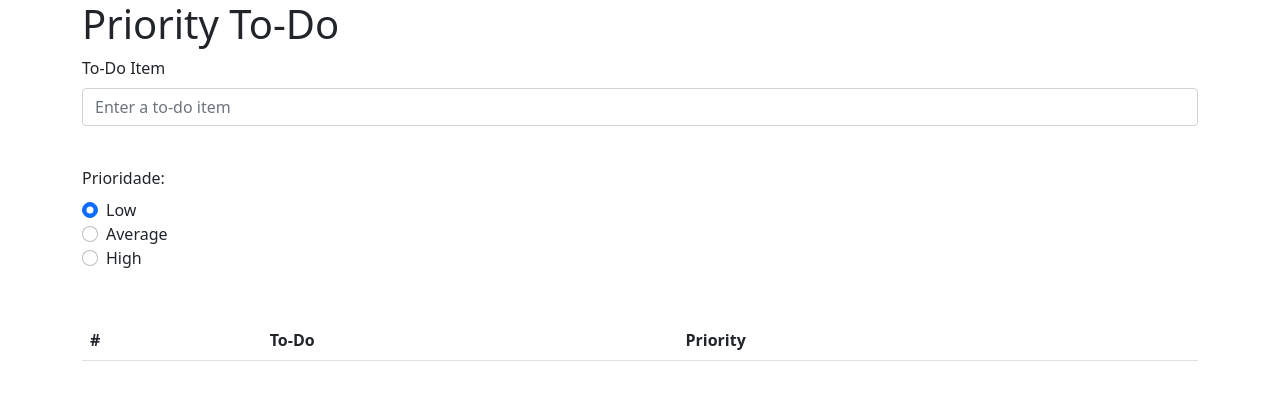
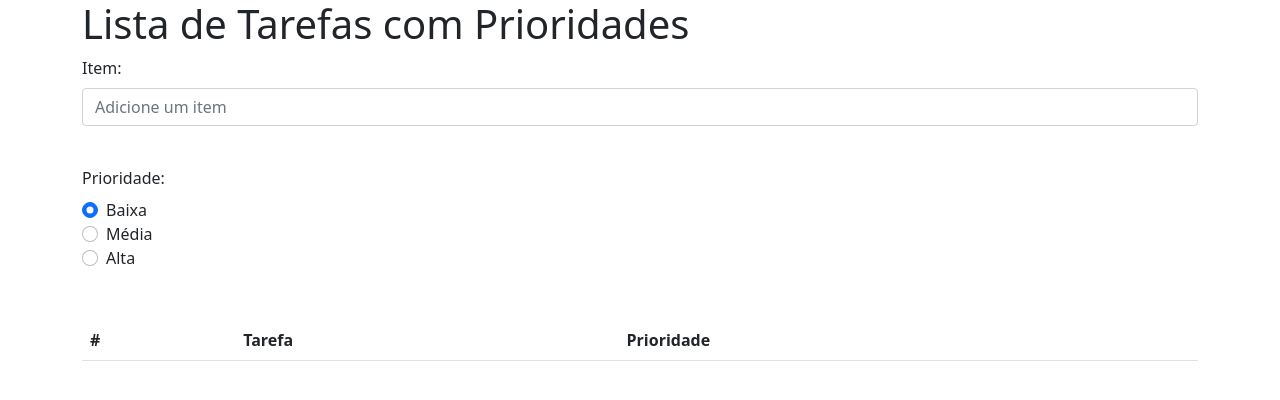
Before and after one commit to Jefferson-S-Rodrigues/dauTDD, a Django app: page / in a window 1280 px wide. Shown: the top 400 px of the page. Run offline with Django 3.2, Linux system fonts and the light colour scheme; data that the repository does not hold is empty.

Commit message:
Mudança para português

```diff
--- a/superlista/lists/templates/home.html
+++ b/superlista/lists/templates/home.html
@@ -9,29 +9,29 @@
     <link href="https://cdn.jsdelivr.net/npm/bootstrap@5.0.0/dist/css/bootstrap.min.css" rel="stylesheet"
           integrity="sha384-wEmeIV1mKuiNpC+IOBjI7aAzPcEZeedi5yW5f2yOq55WWLwNGmvvx4Um1vskeMj0" crossorigin="anonymous">
 
-    <title>Priority To-Do</title>
+    <title>Lista de Tarefas com Prioridades</title>
 </head>
 <body>
 <div class="container">
     <div class="panel panel-default">
         <div class="panel-heading">
-            <h1 class="panel-title">Priority To-Do</h1>
+            <h1 class="panel-title">Lista de Tarefas com Prioridades</h1>
         </div>
         <div class="panel-body">
             <form method="POST">
                 <div class="mb-3">
-                    <label for="item_text" class="form-label">To-Do Item</label>
-                    <input class="form-control" name="item_text" id="id_new_item" placeholder="Enter a to-do item"/><br>
+                    <label for="item_text" class="form-label">Item:</label>
+                    <input class="form-control" name="item_text" id="id_new_item" placeholder="Adicione um item"/><br>
                 </div>
 
                 {% csrf_token %}
                 <label for="prioridade" class="form-label">Prioridade:</label>
                 <div class="form-check">
                     <input class="form-check-input" type="radio" id="baixa" name="prioridade" value="B" checked><label class="form-check-label"
-                                                                                                                       for="baixa">Low</label><br>
-                    <input class="form-check-input" type="radio" id="media" name="prioridade" value="M"><label class="form-check-label" for="media">Average</label><br>
+                                                                                                                       for="baixa">Baixa</label><br>
+                    <input class="form-check-input" type="radio" id="media" name="prioridade" value="M"><label class="form-check-label" for="media">Média</label><br>
                     <input class="form-check-input" type="radio" id="alta" name="prioridade" value="A"><label class="form-check-label"
-                                                                                                              for="alta">High</label>
+                                                                                                              for="alta">Alta</label>
                 </div>
             </form>
             <br><br>
@@ -39,8 +39,8 @@
                 <thead>
                 <tr>
                     <th scope="col">#</th>
-                    <th scope="col">To-Do</th>
-                    <th scope="col">Priority</th>
+                    <th scope="col">Tarefa</th>
+                    <th scope="col">Prioridade</th>
                 </tr>
                 </thead>
                 {% for item in items %}
@@ -49,11 +49,11 @@
                     <td>{{ item.text }}</td>
                     <td>
                         {% if item.prioridade == 'B' %}
-                        <span class="badge bg-success">Low</span>
+                        <span class="badge bg-success">Baixa</span>
                         {% elif item.prioridade == 'M' %}
-                        <span class="badge bg-warning text-dark">Average</span>
+                        <span class="badge bg-warning text-dark">Média</span>
                         {% elif item.prioridade == 'A' %}
-                        <span class="badge bg-danger">High</span>
+                        <span class="badge bg-danger">Alta</span>
                         {% endif %}
                     </td>
                 </tr>
```
Also changed, not shown: superlista/functional_tests/tests.py (+7 -7 lines), superlista/trabalho_tdd/tests.py (+10 -10 lines).
